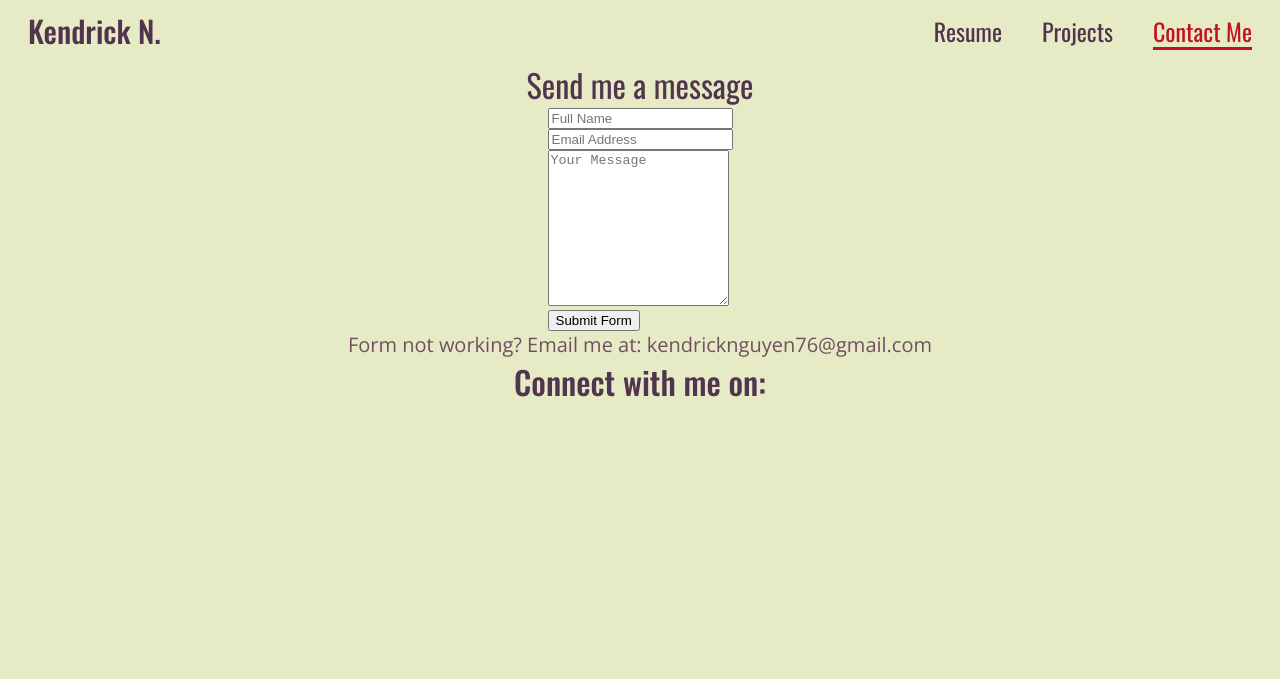
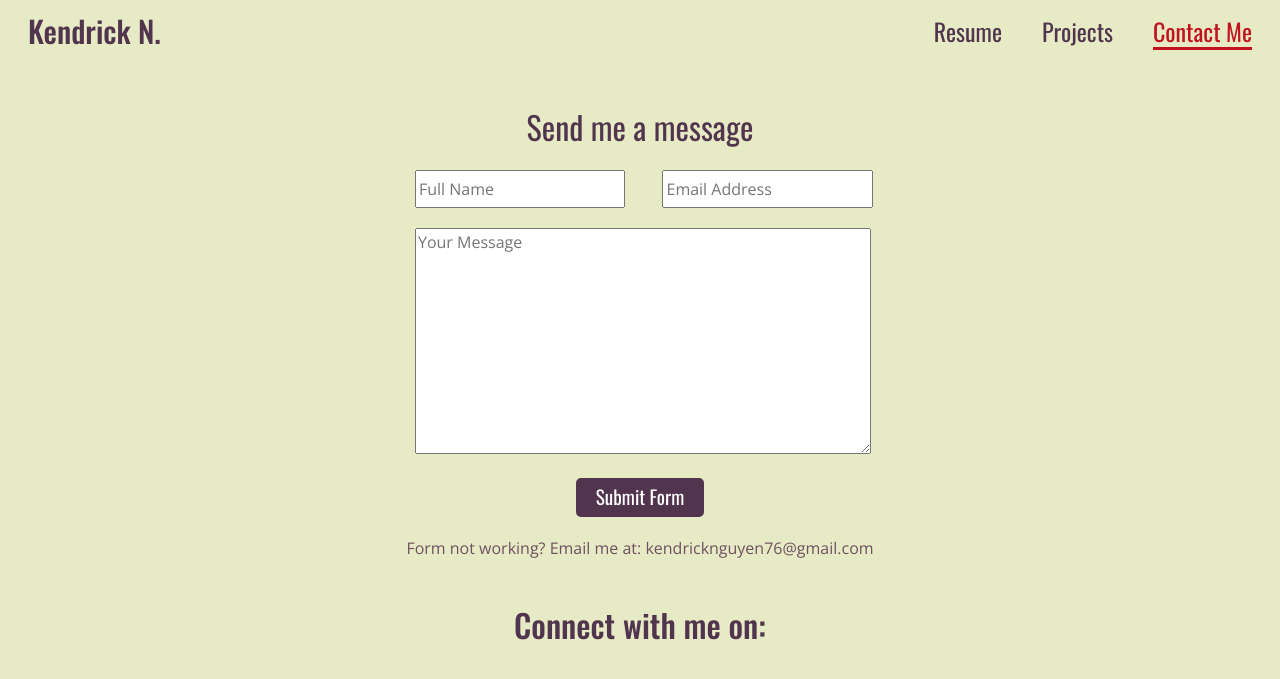
Before and after one commit to KendrickNguyen76/portfolio-website, a Jekyll site: the page built from contact_me.html, in a window 1280 px wide. Shown: the top 679 px of the page. Built offline with Jekyll 4.4.1, drawn with Linux system fonts in a browser that asks for light colours.

Commit message:
Added styling to message form, need to format the rest of the contact page

```diff
--- a/assets/css/contact.css
+++ b/assets/css/contact.css
@@ -2,7 +2,7 @@
   display: flex;
   flex-direction: column;
   justify-content: center;
-  align-items: center
+  align-items: center;
 }
 
 .container {
@@ -10,4 +10,43 @@
   flex-direction: column;
   justify-content: center;
   align-items: center;
+  height: 500px;
+  margin: 20px 0;
 }
+
+.container form {
+  width: 450px;
+}
+
+.container p {
+  font-size: 1rem;
+}
+
+.container button {
+  display: block;
+  margin: 20px auto;
+}
+
+.form-group {
+  width: 100%;
+}
+
+.form-row {
+  display: flex;
+  justify-content: center;
+  align-items: center;
+  gap: 10%;
+  width: 100%;
+  margin: 20px 0;
+}
+
+.form-row input {
+  width: 100%;
+  font-size: 1rem;
+  height: 2rem;
+}
+
+.form-group textarea {
+  width: 100%;
+  font-size: 1rem;
+}
--- a/assets/css/styles.css
+++ b/assets/css/styles.css
@@ -41,7 +41,7 @@ h2 {
   font-size: 2rem;
 }
 
-p {
+p, input, textarea {
   margin: 0;
   color: var(--text-color);
   /* Font settings for paragraph text */
--- a/contact_me.html
+++ b/contact_me.html
@@ -6,7 +6,7 @@ title: Contact Me
 <div id="main_contact_div">
   <div class="container">
     <h1>Send me a message</h1>
-    <form target="_blank" action="https://formsubmit.co/ab46af03912cb3126eb00cb2e6e046d5" method="POST">
+    <form id="message_form" target="_blank" action="https://formsubmit.co/ab46af03912cb3126eb00cb2e6e046d5" method="POST">
       <div class="form-group">
         <div class="form-row">
           <div class="col">
@@ -20,7 +20,7 @@ title: Contact Me
       <div class="form-group">
         <textarea placeholder="Your Message" class="form-control" name="message" rows="10" required></textarea>
       </div>
-      <button type="submit">Submit Form</button>
+      <button class="button" id="contact_button" type="submit">Submit Form</button>
     </form>
     <p>Form not working? Email me at: kendricknguyen76@gmail.com</p>
   </div>
```
